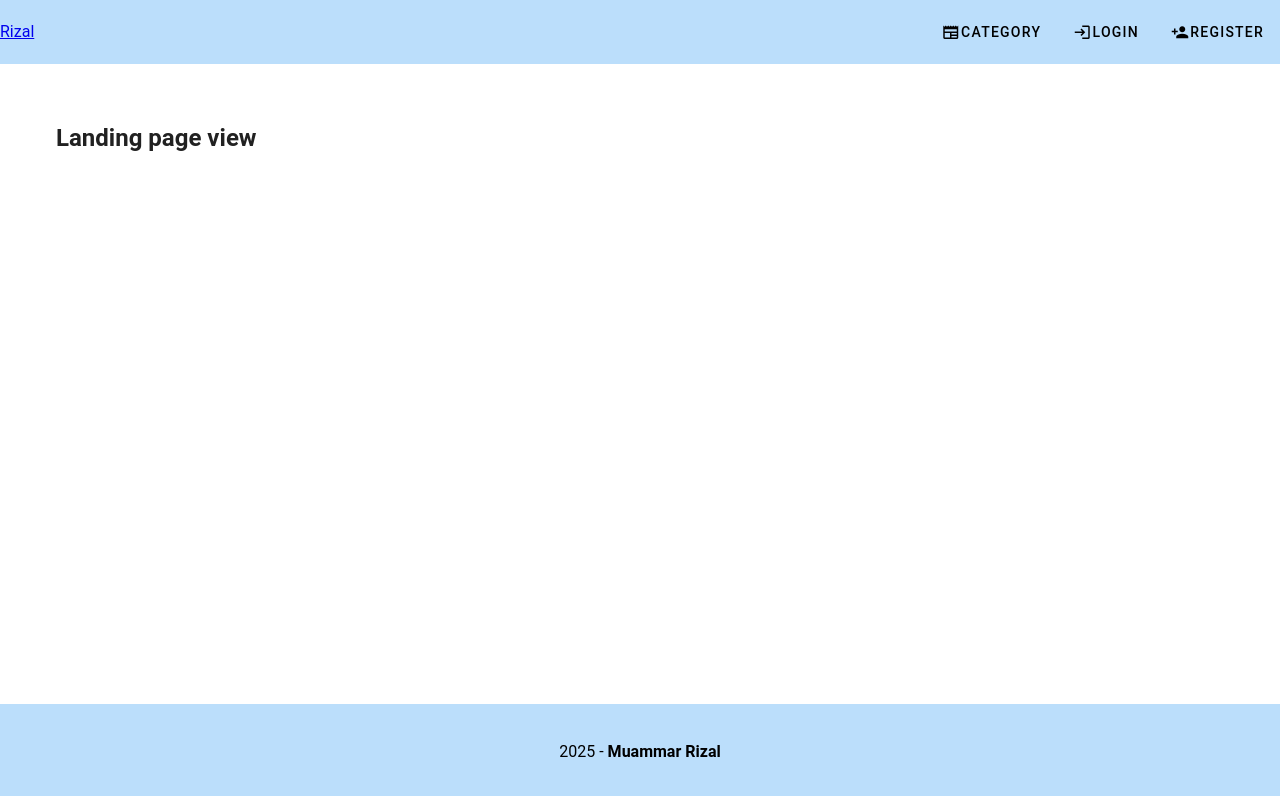
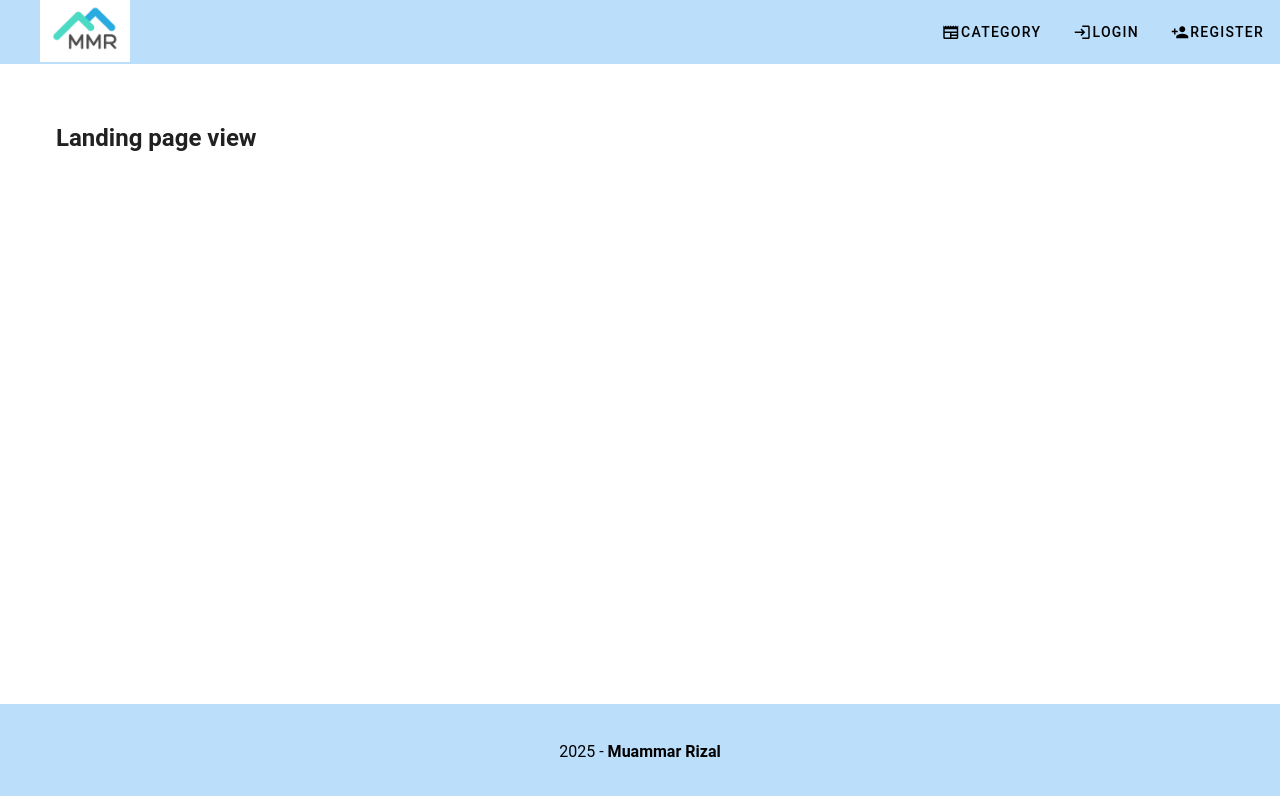
Before and after one commit to MuammarRizal/daily-digest, a Vue app: page / in a window 1280 px wide. Shown: the top 796 px of the page. Built offline with nearby package versions, Linux system fonts and the light colour scheme.

Commit message:
updated logo

```diff
--- a/src/fragments/public/ToolBar.fragment.vue
+++ b/src/fragments/public/ToolBar.fragment.vue
@@ -1,6 +1,8 @@
 <template>
   <v-toolbar app class="bg-blue-lighten-4">
-    <RouterLink :to="{ name: 'LandingPage' }">Rizal</RouterLink>
+    <RouterLink :to="{ name: 'LandingPage' }">
+      <img :src="ImgIcon" alt="Muammar Rizal Icon" width="90" class="ms-10" />
+    </RouterLink>
 
     <v-spacer />
 
@@ -14,6 +16,7 @@
 </template>
 
 <script setup>
+import ImgIcon from '@/assets/icon-mmr.jpg'
 const items = [
   { title: 'Category', icon: 'mdi-newspaper', pathName: 'Category' },
   { title: 'login', icon: 'mdi-login', pathName: 'Login' },
```
